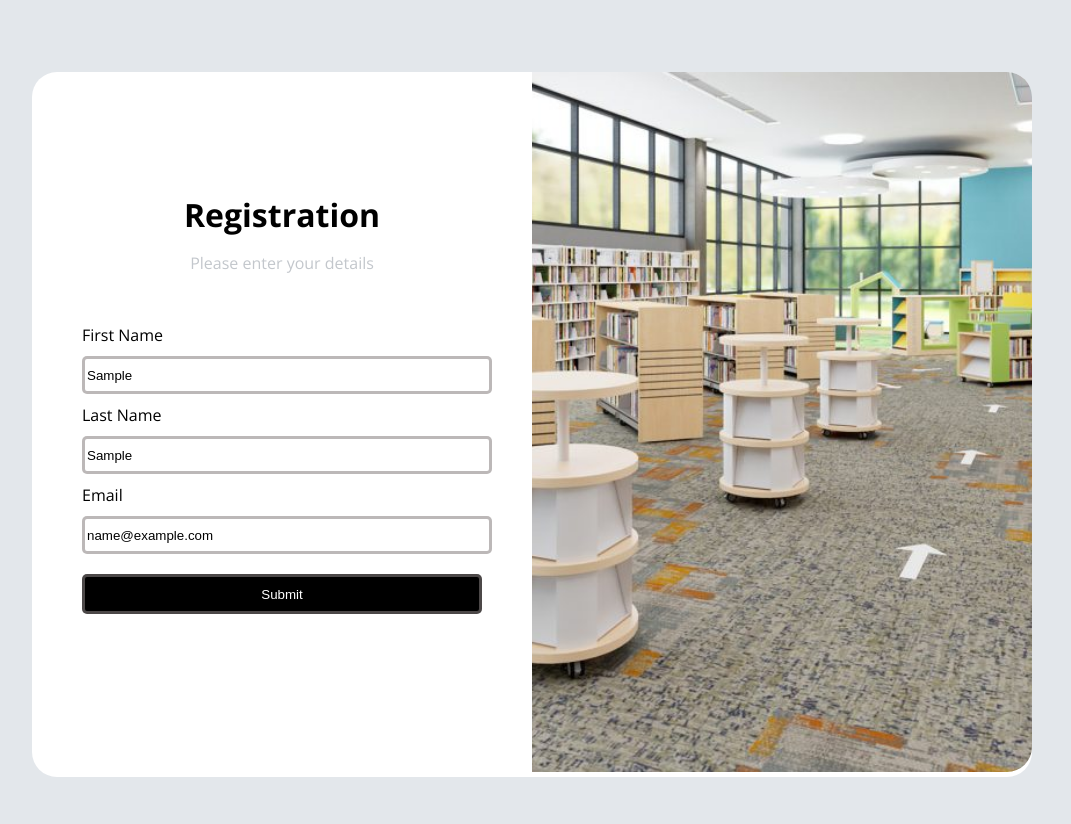
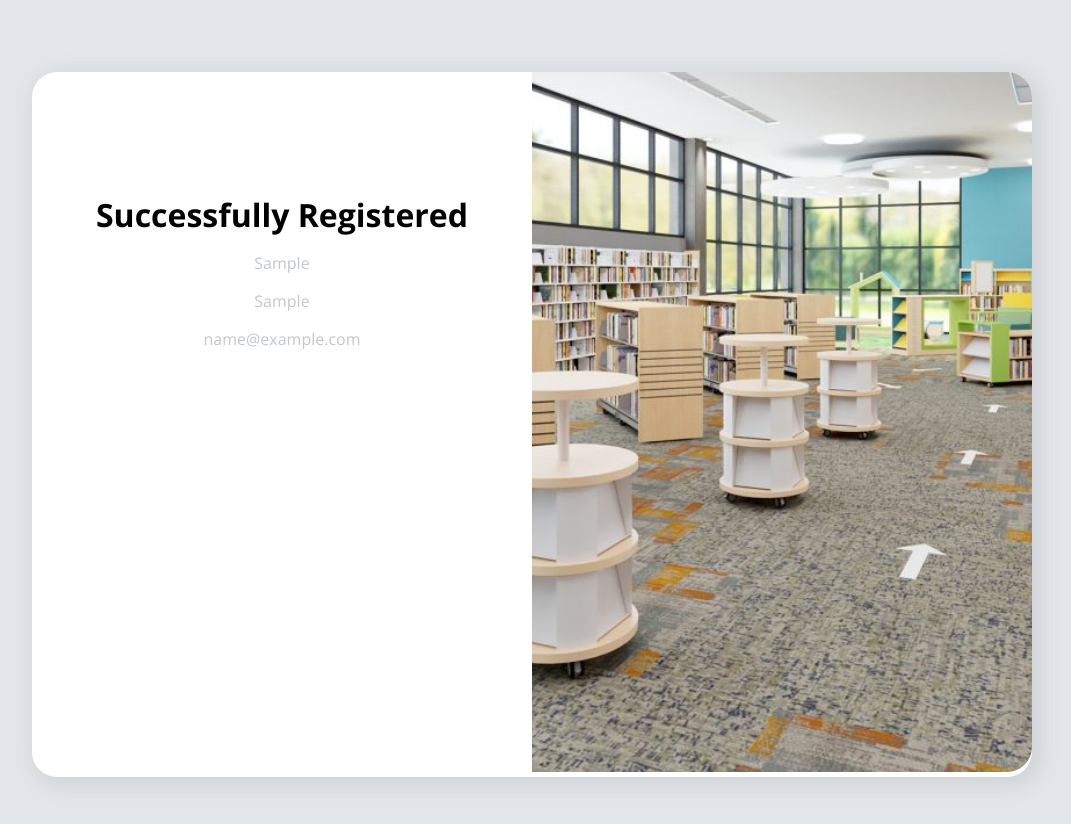
Before and after one commit to Mubashiramk/Event-Registration-User, a React (Create React App) app: page / in a window 1280 px wide. Both pictures are taken after typing "Sample", "Sample", "name@example.com" into the empty fields and a click on the input 390 px from the left and 594 px from the top of the page. Shown: the top 824 px of the page, without its empty margins (108-1179 px from the left). Built offline with nearby package versions, Linux system fonts and the light colour scheme; no server answers; a web font is replaced by a local one.

Commit message:
Registration success page

```diff
--- a/package.json
+++ b/package.json
@@ -6,6 +6,7 @@
     "@testing-library/jest-dom": "^5.16.4",
     "@testing-library/react": "^13.2.0",
     "@testing-library/user-event": "^13.5.0",
+    "axios": "^0.27.2",
     "react": "^18.1.0",
     "react-dom": "^18.1.0",
     "react-hook-form": "^7.31.1",
--- a/src/App.css
+++ b/src/App.css
@@ -7,4 +7,5 @@
   border-radius: 25px;
   max-width: 1000px;
   font-family: "Open Sans", sans-serif;
+  box-shadow: 5px 5px 20px 5px #b4b2b661;
 }
--- a/src/components/Form/index.js
+++ b/src/components/Form/index.js
@@ -1,15 +1,34 @@
 import "./form.css";
+import { useState } from "react";
 import { useForm } from "react-hook-form";
 import pic from "./registration.jpeg";
+import axios from "axios";
 
 export const Form = () => {
+  const [isSubmit, setIsSubmit] = useState("false");
+  const [fName, setFName] = useState("");
+  const [lName, setLName] = useState("");
+
+  const [mail, setEmail] = useState("");
+
   const {
     register,
     handleSubmit,
     watch,
     formState: { errors },
-  } = useForm();
-  const onSubmit = (data) => console.log(data);
+  } = useForm({
+    defaultValues: {},
+    shouldUnregister: true,
+  });
+  const onSubmit = (data) => {
+    axios
+      .post("http://localhost:4000/app/register", data)
+      .then((response) => console.log(data, data.firstName));
+    setIsSubmit("true");
+    setFName(data.firstName);
+    setLName(data.lastName);
+    setEmail(data.email);
+  };
 
   const registerOptions = {
     firstName: { required: "First Name is required" },
@@ -17,8 +36,8 @@ export const Form = () => {
     email: { required: "Email is required" },
   };
 
-  console.log(watch("example"));
-
+  // console.log(watch("example"));
+  if (isSubmit == "false") {
     return (
       <div className="parentDiv">
         <div className="left-div">
@@ -59,7 +78,9 @@ export const Form = () => {
                 {...register("email", registerOptions.email)}
               />
               <br />
-            <div className="error">{errors?.email && errors.email.message}</div>
+              <div className="error">
+                {errors?.email && errors.email.message}
+              </div>
             </div>
             <input type="submit" className="button" />
           </form>
@@ -69,4 +90,20 @@ export const Form = () => {
         </div>
       </div>
     );
+  } else {
+    return (
+      <div className="parentDiv">
+        <div className="left-div">
+          <h1>Successfully Registered</h1>
+          <p>{fName}</p>
+          <p>{lName}</p>
+          <p>{mail}</p>
+        </div>
+
+        <div className="imgDiv">
+          <img src={pic} />
+        </div>
+      </div>
+    );
+  }
 };
```
Also changed, not shown: 1 other file (tests, documents, lock files or other folders). Lines whose indentation alone changed are shown as unchanged.
